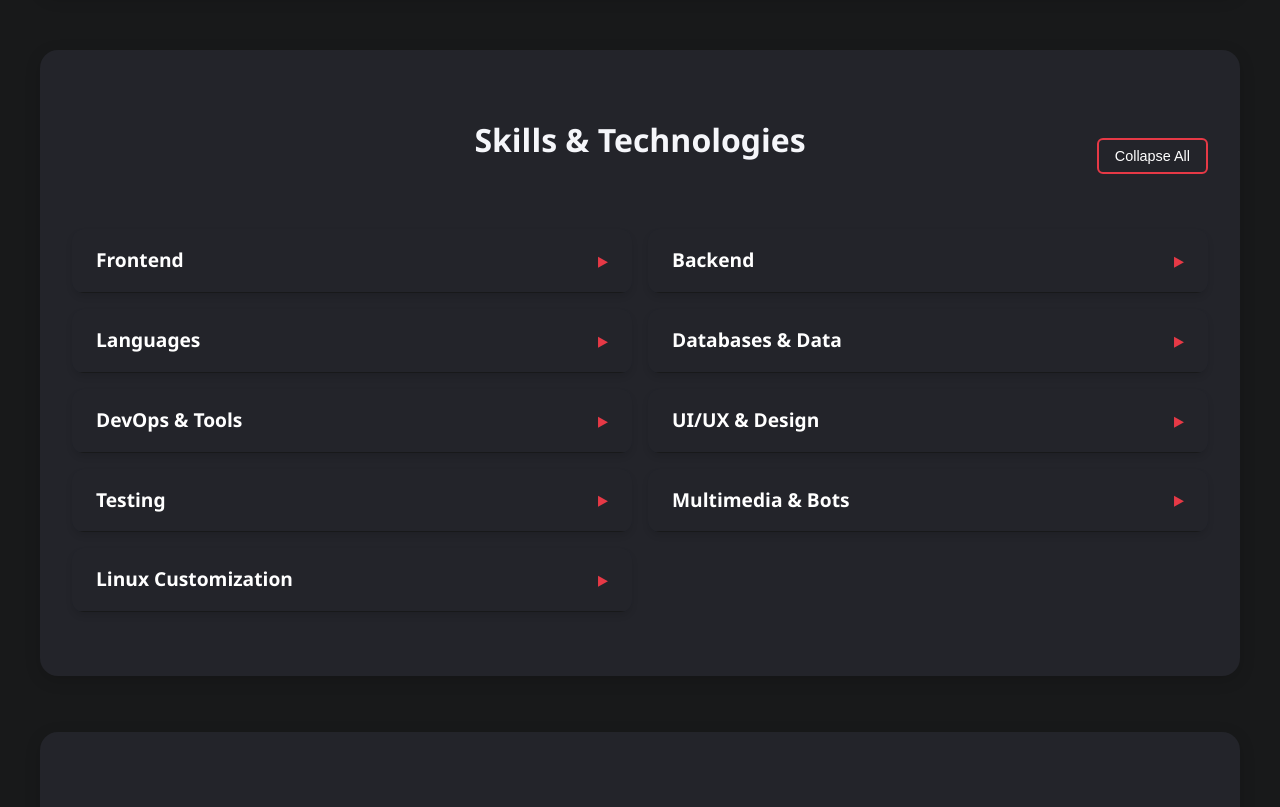
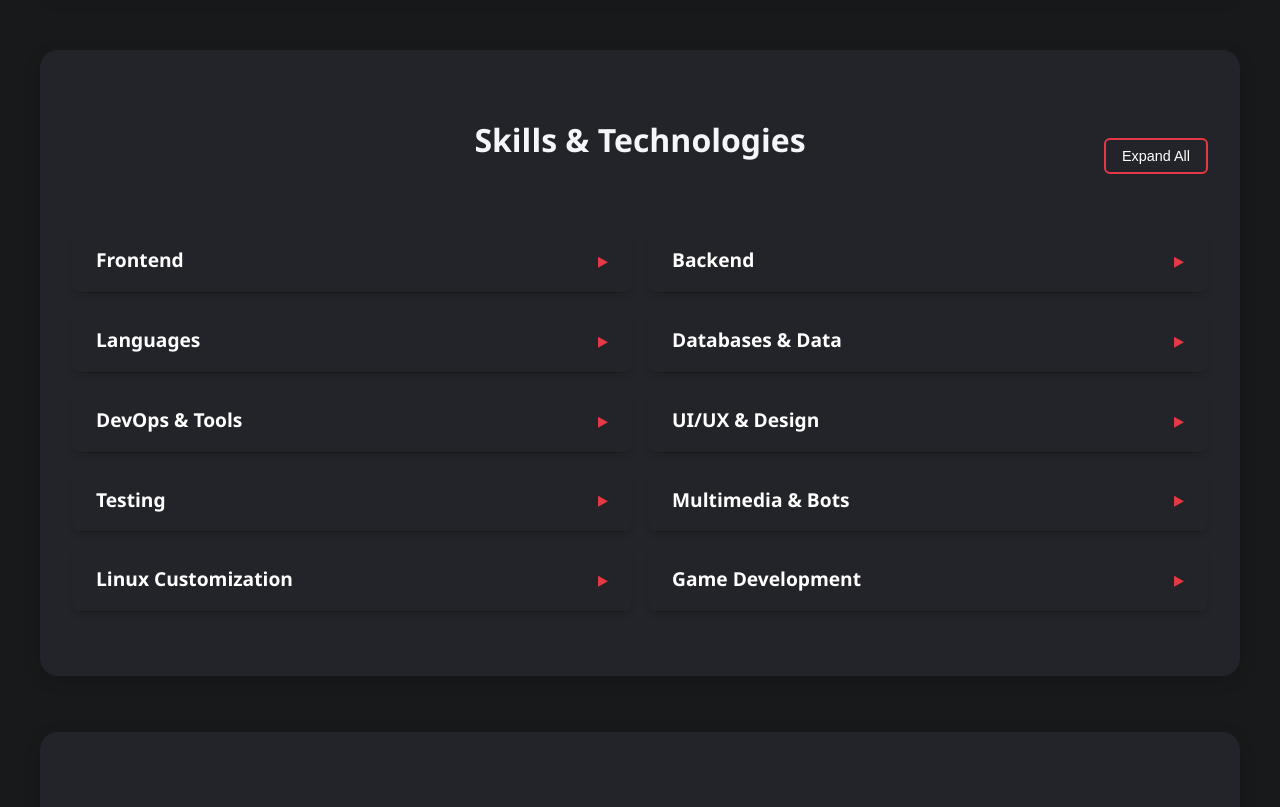
Before and after one commit to khangchung15/portfolio, a React (Create React App) app: page / in a window 1280 px wide. Shown: the part 2020-2827 px from the top of the page. Built offline with nearby package versions, Linux system fonts and the light colour scheme.

Commit message:
add new project

```diff
--- a/src/components/Projects.jsx
+++ b/src/components/Projects.jsx
@@ -15,7 +15,9 @@ import portfolioImage from '../assets/images/projects/portfolio.png';
 import recaptchaGameImage from '../assets/images/projects/recaptcha-game.png';
 import discordImage from '../assets/images/projects/discord-bot.png';
 import linuxImage from '../assets/images/projects/linux.png';
+import solarSystemImage from '../assets/images/projects/solar-system.png';
 import cluelessImage from '../assets/images/projects/clueless.png';
+import spaceDefenderImage from '../assets/images/projects/space-defender.png';
 
 const techLinks = {
   'JavaScript': 'https://developer.mozilla.org/en-US/docs/Web/JavaScript',
@@ -60,6 +62,11 @@ const techLinks = {
   'Express': 'https://expressjs.com/',
   'Ollama': 'https://ollama.ai/',
   'Mistral': 'https://mistral.ai/',
+  'Unity': 'https://docs.unity3d.com/',
+  'C#': 'https://learn.microsoft.com/en-us/dotnet/csharp/',
+  'Game Sprite': 'https://docs.unity3d.com/Manual/Sprites.html',
+  'Game Development': 'https://docs.unity3d.com/Manual/UnityManual.html',
+  'Game Engine': 'https://docs.unity3d.com/Manual/UnityManual.html'
 };
 
 const Projects = () => {
@@ -69,36 +76,40 @@ const Projects = () => {
   const projects = [
     {
       title: 'Coog Zoo',
-      description: 'A web application for managing a zoo, built with React & MySQL.',
+      description: 'A web application for managing a zoo, built with React & MySQL',
       technologies: ['JavaScript', 'React', 'Vite', 'MySQL', 'HTML', 'CSS', 'Git'],
       github: 'https://github.com/khangchung15/finalcoogzoo',
+      githubText: 'GitHub',
       demo: null,
       demoText: null,
       image: coogZooImage
     },
     {
       title: 'Volunteer Matching System',
-      description: 'A system that connects volunteers with organizations, built with Django & PostgreSQL.',
+      description: 'A system that connects volunteers with organizations, built with Django & PostgreSQL',
       technologies: ['Python', 'Django', 'React', 'HTML', 'CSS', 'JSON', 'PostgreSQL'],
       github: 'https://github.com/khangchung15/Volunteer-Matching',
+      githubText: 'GitHub',
       demo: null,
       demoText: null,
       image: volunteerMatchingImage
     },
     {
       title: 'Watt Watch',
-      description: 'Real time data scraping with a warning system for areas under stress, built with Flask & JavaScript.',
+      description: 'Real time data scraping with a warning system for areas under stress, built with Flask & JavaScript',
       technologies: ['Python', 'Flask', 'BeautifulSoup', 'JavaScript', 'HTML','CSS'],
       github: 'https://github.com/khangchung15/PowerGridHackathon',
+      githubText: 'GitHub',
       demo: null,
       demoText: null,
       image: wattWatchImage
     },
     {
       title: 'Minecraft Mod',
-      description: 'New custom items & blocks + Various quality of life features to the Minecraft, built with Java & Minecraft Forge.',
+      description: 'New custom items & blocks + Various quality of life features to the Minecraft, built with Java & Minecraft Forge',
       technologies: ['JSON', 'Java', 'Minecraft Forge API', 'Aseprite', 'IntelliJ'],
       github: 'https://github.com/khangchung15/minecraftmod',
+      githubText: 'GitHub',
       demo: null,
       demoText: 'In Game Demo',
       videoUrl: `${process.env.PUBLIC_URL}/videos/minecraft-demo.mp4`,
@@ -106,50 +117,75 @@ const Projects = () => {
     },
     {
       title: 'Personal Portfolio',
-      description: 'This portfolio website you are seeing, built with React.',
+      description: 'This portfolio website you are seeing, built with React',
       technologies: ['React', 'HTML','CSS', 'JavaScript', 'GitHub Pages'],
       github: 'https://github.com/khangchung15/portfolio',
+      githubText: 'GitHub',
       demo: null,
       demoText: null,
       image: portfolioImage
     },
     {
       title: 'ReCaptcha Game',
-      description: 'A parody game of ReCaptcha, available to play on GitHub Pages, built with React.',
+      description: 'A parody game of ReCaptcha, available to play on GitHub Pages, built with React',
       technologies: ['React', 'HTML','CSS', 'JavaScript', 'GitHub Pages','Swiper.js', 'Jest'],
       github: 'https://github.com/khangchung15/recaptcha-game',
+      githubText: 'GitHub',
       demo: 'https://khangchung15.github.io/recaptcha-game/',
       demoText: 'Try it out',
       image: recaptchaGameImage
     },
     {
       title: 'Discord Music Bot',
-      description: 'Discord music bot for ad-free music streaming, built with Python.',
+      description: 'Discord music bot for ad-free music streaming, built with Python',
       technologies: ['Python', 'Discord.py', 'FFmpeg', 'yt-dlp', 'PyNaCl', 'aiohttp', 'yarl', 'Lavalink'],
       github: 'https://github.com/khangchung15/discord-bot',
+      githubText: 'GitHub',
       demo: null,
       demoText: 'Setup & Demo',
       videoUrl: `${process.env.PUBLIC_URL}/videos/discord-bot-demo.mp4`,
       image: discordImage
     },
     {
+      title: 'Solar System',
+      description: 'Solar System with rotating planets and occasional comets, built with Unity Game Engine',
+      technologies: ['Unity', 'C#', 'Game Sprite', 'Game Development', 'Game Engine'],
+      github: 'https://airplanecompany.itch.io/solar-system',
+      githubText: 'Itch.io',
+      demo: `${process.env.PUBLIC_URL}/games/SolarSystemWindows.zip`,
+      demoText: 'Windows Download',
+      image: solarSystemImage
+    },
+    {
       title: 'Arch Linux Ricing',
       description: 'Customized Arch Linux with my own dotfiles using Hyprland & Waybar as Window Manager',
       technologies: ['Linux', 'Arch Linux', 'Hyprland', 'Waybar', 'Kitty', 'Rofi', 'Shell', 'CSS', 'UEFI'],
       github: 'https://github.com/khangchung15/dotfiles',
+      githubText: 'GitHub',
       demo: null,
       demoText: null,
       image: linuxImage
     },
     {
       title: 'Clueless',
-      description: 'AI-powered word guessing game where users provide creative clues to help an AI guess words.',
+      description: 'AI-powered word guessing game where users provide creative clues to help an AI guess words',
       technologies: ['Svelte', 'TypeScript', 'Vite', 'Node.js', 'Express', 'Ollama', 'Mistral'],
       github: 'https://github.com/khangchung15/clueless',
+      githubText: 'GitHub',
       demo: null,
       demoText: null,
       image: cluelessImage
-    }
+    },
+    {
+      title: 'Space Defender',
+      description: '2D Shooter Game with enemies chasing & shooting at the player, built with Unity Game Engine',
+      technologies: ['Unity', 'C#', 'Game Sprite', 'Game Development', 'Game Engine'],
+      github: 'https://airplanecompany.itch.io/space-defender',
+      githubText: 'Try on Itch.io',
+      demo: `${process.env.PUBLIC_URL}/games/WindowsSpaceDefender.zip`,
+      demoText: 'Windows Download',
+      image: spaceDefenderImage
+    },
   ];
 
   const swiperRef = useRef();
@@ -264,7 +300,7 @@ const Projects = () => {
                     target="_blank"
                     rel="noopener noreferrer"
                   >
-                    GitHub
+                    {project.githubText}
                   </GradientButton>
                   {project.demo && !project.videoUrl && (
                     <GradientButton
--- a/src/components/Skills.jsx
+++ b/src/components/Skills.jsx
@@ -41,7 +41,12 @@ const techLinks = {
   'Kitty': 'https://sw.kovidgoyal.net/kitty/',
   'Rofi': 'https://github.com/davatorium/rofi/wiki',
   'Shell': 'https://www.gnu.org/software/bash/manual/bash.html',
-  'UEFI': 'https://uefi.org/specifications'
+  'UEFI': 'https://uefi.org/specifications',
+  'Unity': 'https://docs.unity3d.com/',
+  'C#': 'https://learn.microsoft.com/en-us/dotnet/csharp/',
+  'Game Sprite': 'https://docs.unity3d.com/Manual/Sprites.html',
+  'Game Development': 'https://docs.unity3d.com/Manual/UnityManual.html',
+  'Game Engine': 'https://docs.unity3d.com/Manual/UnityManual.html'
 };
 
 const skillCategories = [
@@ -72,7 +77,8 @@ const skillCategories = [
       { icon: '☕', title: 'Java', subtitle: 'OOP Language', link: techLinks['Java'] },
       { icon: '🐍', title: 'Python', subtitle: 'General Purpose Language', link: techLinks['Python'] },
       { icon: '💻', title: 'C++', subtitle: 'Systems Programming', link: techLinks['C++'] },
-      { icon: '📊', title: 'R', subtitle: 'Statistical Computing', link: techLinks['R'] }
+      { icon: '📊', title: 'R', subtitle: 'Statistical Computing', link: techLinks['R'] },
+      { icon: '🔷', title: 'C#', subtitle: 'Game Development Language', link: techLinks['C#'] }
     ]
   },
   {
@@ -128,6 +134,14 @@ const skillCategories = [
       { icon: '🐱', title: 'Kitty', subtitle: 'Terminal Emulator', link: techLinks['Kitty'] },
       { icon: '🔍', title: 'Rofi', subtitle: 'Application Launcher', link: techLinks['Rofi'] }
     ]
+  },
+  {
+    category: "Game Development",
+    items: [
+      { icon: '🎮', title: 'Unity', subtitle: 'Game Engine', link: techLinks['Unity'] },
+      { icon: '🎯', title: 'Game Dev', subtitle: 'Game Design', link: techLinks['Game Development'] },
+      { icon: '🖼️', title: 'Game Sprite', subtitle: '2D & 3D Sprites', link: techLinks['Game Sprite'] }
+    ]
   }
 ];
 
@@ -142,10 +156,10 @@ const Skills = () => {
   };
 
   const toggleAll = () => {
-    const allExpanded = Object.values(expandedCategories).every(value => value);
+    const anyExpanded = Object.values(expandedCategories).some(value => value);
     const newState = {};
     skillCategories.forEach(category => {
-      newState[category.category] = !allExpanded;
+      newState[category.category] = !anyExpanded;
     });
     setExpandedCategories(newState);
   };
@@ -158,7 +172,7 @@ const Skills = () => {
           className="toggle-all-btn"
           onClick={toggleAll}
         >
-          {Object.values(expandedCategories).every(value => value) ? 'Collapse All' : 'Expand All'}
+          {Object.values(expandedCategories).some(value => value) ? 'Collapse All' : 'Expand All'}
         </button>
       </div>
       <div className="skills-categories">
```
Also changed, not shown: src/assets/images/projects/space-defender.png (added), 1 other file (tests, documents, lock files or other folders).
